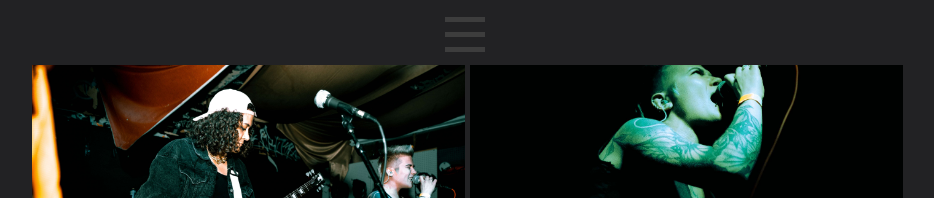
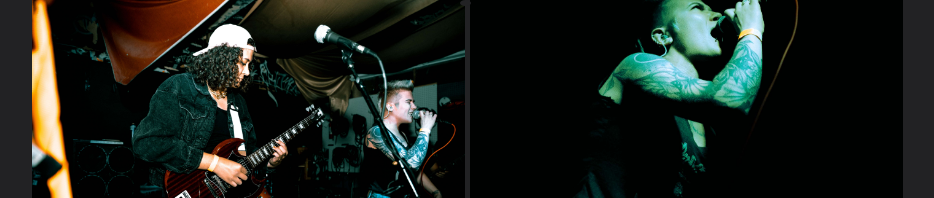
Before and after one commit to aleldaa/give-me-gold, a React (Vite) app in the folder client/: page / in a window 1280 px wide. Shown: the top 198 px of the page, without its empty margins (175-1109 px from the left). Built offline with nearby package versions, Linux system fonts and the light colour scheme.

Commit message:
you can now click on the logo and drop down menu appears

```diff
--- a/client/src/App.css
+++ b/client/src/App.css
@@ -78,19 +78,22 @@
 
 /* Hamburger */
 .hamburger1 {
-  height: 45px;
-  margin: 10px;
-  display: -ms-grid;
-  display: grid;
-  grid-template-rows: repeat(3, 1fr);
-  justify-items: center;
-  z-index: 120;
+  max-height: 400px;
+  margin-left: -75px;
+  padding-right: 4.4px;
+  position: absolute;
+  left: 55.5%;
+  transition: transform .2s;
+  border-radius: 50%;
+  border-style: solid;
+  border-radius: 50%;
+  border-color: rgb(34, 34, 36);
+  background-color: rgb(34, 34, 36);
 }
 
 .hamburger1 div {
   background-color: rgb(61, 61, 61);
-  position: relative;
-  width: 40px;
+  width: 35px;
   height: 5px;
   margin-top: 7px;
   -webkit-transition: all 0.2s ease-in-out;
@@ -119,7 +122,7 @@
 }
 
 #toggle1:checked~.menu1 {
-  height: 340px;
+  height: 200px;
 }
 
 
@@ -131,7 +134,7 @@
   display: -ms-grid;
   display: grid;
   grid-template-rows: 1fr repeat(4, 0.5fr);
-  grid-row-gap: 25px;
+  /* grid-row-gap: 25px; */
   padding: 0;
   list-style: none;
   clear: both;
@@ -147,7 +150,7 @@
 }
 
 .menu1 a:first-child {
-  margin-top: 40px;
+  margin-top: 5px;
 }
 
 .menu1 a:last-child {
@@ -162,7 +165,7 @@
 }
 
 .link1:hover {
-  background-color: #fff;
+  background-color: #aaaaaa;
   color: rgb(61, 61, 61);
   -webkit-transition: all 0.3s ease;
   transition: all 0.3s ease;
--- a/client/src/components/Home.jsx
+++ b/client/src/components/Home.jsx
@@ -1,8 +1,12 @@
 function Home() {
     return (
         <div>
-            <div className="logo-container">
-                <img className="logo" src="/src/images/givemegold-logo.png" />
+            <div className="logo-container" >
+                <input id="toggle1" type="checkbox" />
+                <label class="hamburger1" for="toggle1">
+                    <img className="logo" src="/src/images/givemegold-logo.png" />
+                </label>
+
             </div>
             <div className="home-imgs">
                 <div className="img-containers">
--- a/client/src/components/NavBar.jsx
+++ b/client/src/components/NavBar.jsx
@@ -5,11 +5,11 @@
         <div className="p-menu">
             <nav className="navbar">
                 <input id="toggle1" type="checkbox" />
-                <label class="hamburger1" for="toggle1">
+                {/* <label class="hamburger1" for="toggle1">
                     <div class="top"></div>
                     <div class="meat"></div>
                     <div class="bottom"></div>
-                </label>
+                </label> */}
 
                 <nav className="menu1">
                     <a className="link1" href="">About</a>
```
